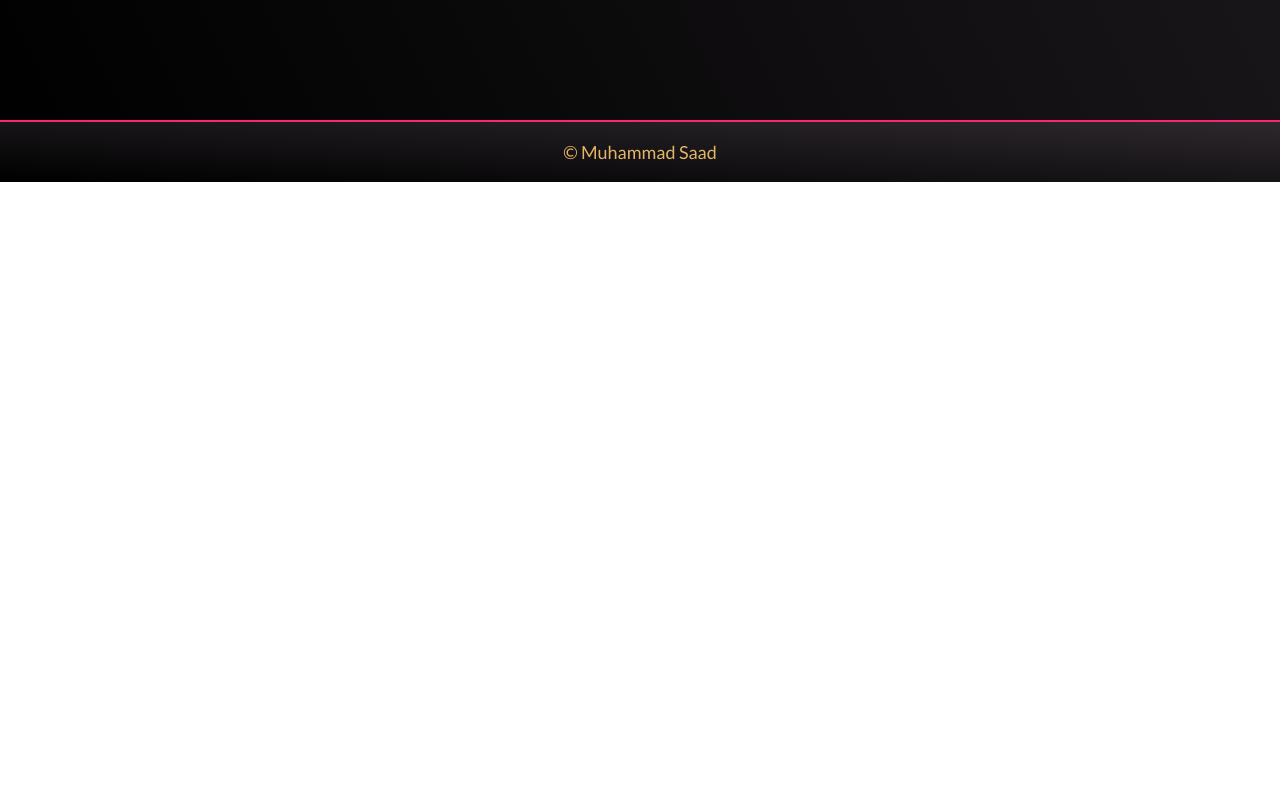
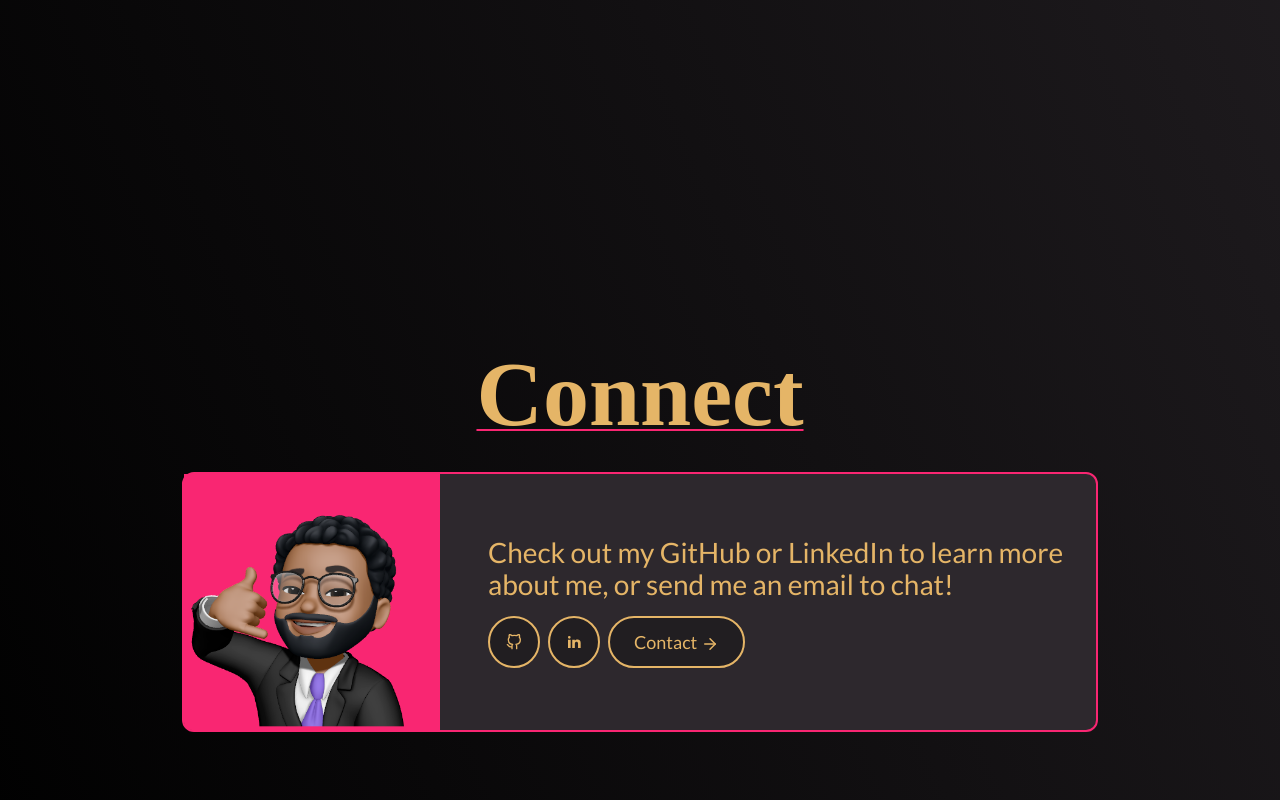
Before and after one commit to mxsaad/portfolio-website, a React (Create React App) app: page / in a window 1280 px wide. Shown: the part 2280-3080 px from the top of the page. Before the commit the page ends 2462 px from the top, so only its background shows below. Built offline with nearby package versions, Linux system fonts and the light colour scheme; a web font is replaced by a local one.

Commit message:
Add connect section

```diff
--- a/src/App.js
+++ b/src/App.js
@@ -2,6 +2,7 @@ import NavBar from './components/NavBar';
 import Home from './components/Home';
 import About from './components/About';
 import Skills from './components/Skills';
+import Connect from './components/Connect';
 import Footer from './components/Footer';
 
 function App() {
@@ -12,6 +13,7 @@ function App() {
         <Home />
         <About />
         <Skills />
+        <Connect />
       </main>
       <Footer />
     </div>
--- /dev/null
+++ b/src/components/Connect.js
@@ -0,0 +1,40 @@
+import React from 'react';
+import MemojiConnect from '../img/memoji/connect.png';
+import SocialButton from './SocialButton';
+import { FiGithub, FiArrowRight } from 'react-icons/fi';
+import { RiLinkedinFill } from 'react-icons/ri';
+
+const Connect = () => {
+  return (
+    <section name='connect' className='w-full h-screen flex flex-col justify-center items-center gap-8'>
+      {/* Section Header */}
+      <h3 className='mt-20 font-nautigal font-bold text-mk-yellow w-fit leading-none text-[4.25rem] md:text-[5rem] lg:text-[5.75rem] underline underline-offset-4 decoration-2 decoration-mk-pink hover:scale-105 duration-150'>Connect</h3>
+      {/* Contact Card */}
+      <div className='mb-10 flex flex-col md:flex-row justify-center items-center gap-8 max-w-[80vw] md:max-w-[85vw] h-min bg-mk-gray rounded-xl border-2 border-mk-pink duration-150'>
+        {/* Memoji Calling */}
+        <img src={MemojiConnect} alt="Muhammad Saad's memoji calling." className='bg-mk-pink rounded-t-lg md:rounded-t-none md:rounded-l-lg w-full md:h-full md:w-[16rem] duration-150'/>
+        <div className='flex flex-col gap-4 pb-8 px-8 md:pt-8 md:pl-4'>
+          {/* Call to Action */}
+          <p className='text-bold text-mk-yellow max-w-[20rem] lg:max-w-[36rem] leading-none text-xl md:text-2xl md:text-[1.75rem] duration-150'>
+            Check out my GitHub or LinkedIn to learn more about me, or send me an email to chat!
+          </p>
+          {/* Buttons */}
+          <div className='flex gap-2'>
+            {/* GitHub */}
+            <SocialButton icon={ <FiGithub/> } link='https://github.com/mxsaad'/>
+            {/* LinkedIn */}
+            <SocialButton icon={ <RiLinkedinFill/> } link='https://www.linkedin.com/in/mxsaad/'/>
+            {/* Email */}
+            <a href='mailto:msaad3@pm.me' target='_blank' rel='noopener noreferrer'>
+                <button className='px-6 py-2.5 h-min text-mk-yellow border-mk-yellow bg-mk-black bg-opacity-80 border-solid rounded-full border-2 text-lg duration-150 hover:text-mk-gray hover:bg-mk-yellow'>
+                  Contact <FiArrowRight className='inline'/>
+                </button>
+              </a>
+          </div>
+        </div>
+      </div>
+    </section>
+  );
+}
+
+export default Connect;
```
Also changed, not shown: src/img/memoji/connect.png (added).
